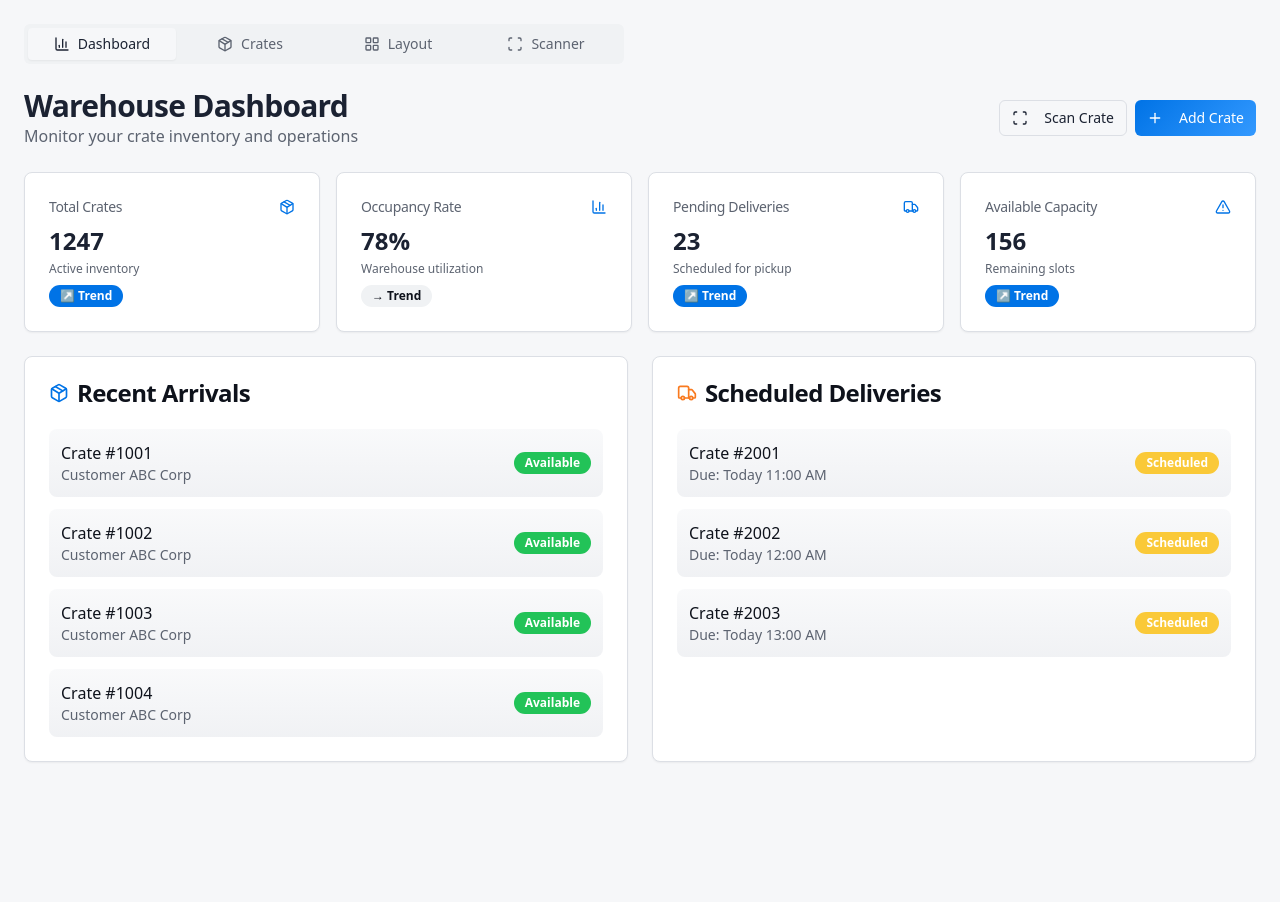
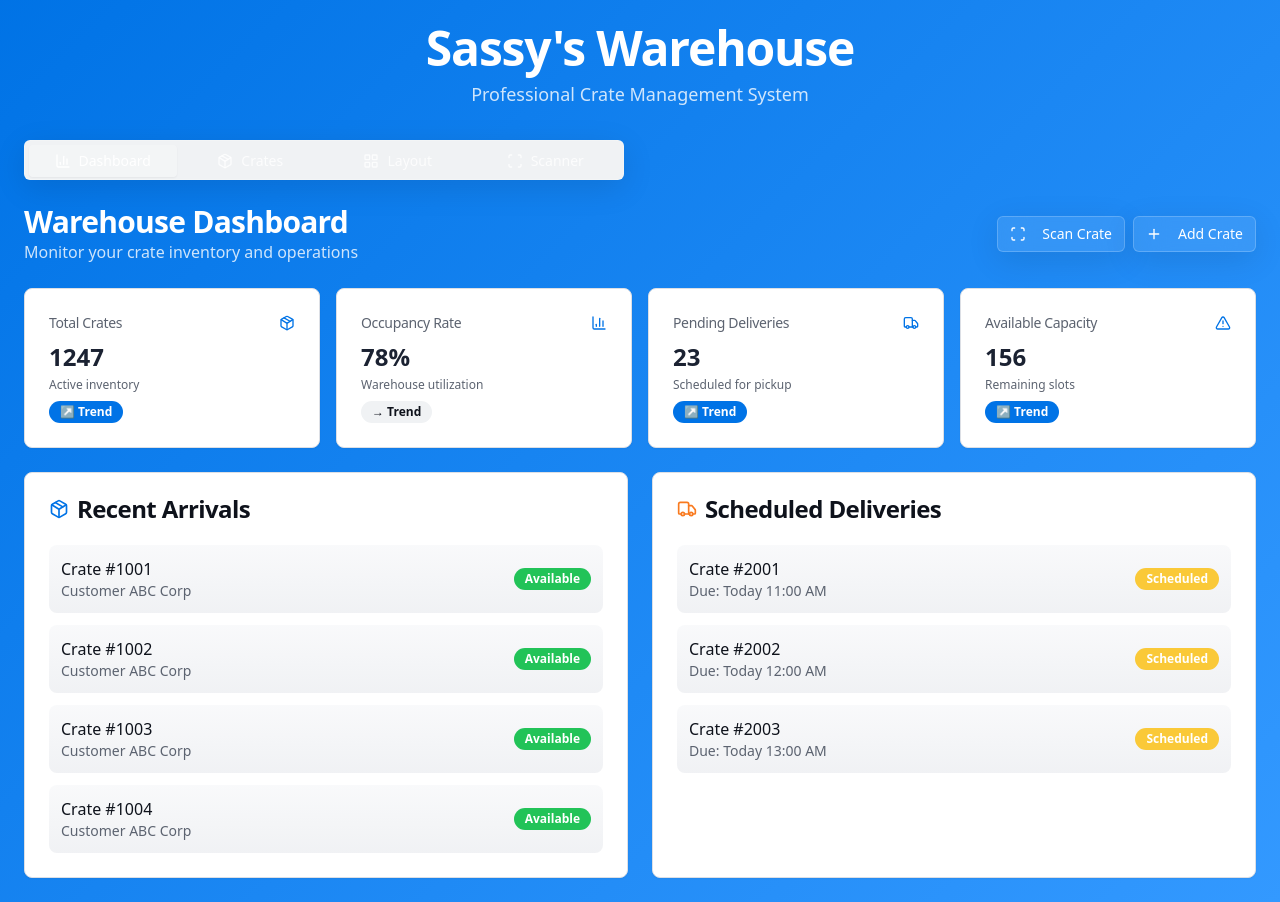
Before and after one commit to 911Sowhat/crate-guardian-ai, a React (Vite) app: page / in a window 1280 px wide. Before the commit the page ends 800 px from the top, so only its background shows below. Built offline with nearby package versions, Linux system fonts and the light colour scheme.

Commit message:
Update app name and style

```diff
--- a/src/components/Dashboard.tsx
+++ b/src/components/Dashboard.tsx
@@ -41,15 +41,15 @@ export default function Dashboard({ stats }: DashboardProps) {
       {/* Header */}
       <div className="flex items-center justify-between">
         <div>
-          <h1 className="text-3xl font-bold text-foreground">Warehouse Dashboard</h1>
-          <p className="text-muted-foreground">Monitor your crate inventory and operations</p>
+          <h1 className="text-3xl font-bold text-white">Warehouse Dashboard</h1>
+          <p className="text-white/80">Monitor your crate inventory and operations</p>
         </div>
         <div className="flex gap-2">
-          <Button variant="outline" size="sm">
+          <Button variant="glass" size="sm">
             <Scan className="h-4 w-4 mr-2" />
             Scan Crate
           </Button>
-          <Button className="bg-gradient-primary" size="sm">
+          <Button variant="glass" size="sm">
             <Plus className="h-4 w-4 mr-2" />
             Add Crate
           </Button>
--- a/src/components/ui/button.tsx
+++ b/src/components/ui/button.tsx
@@ -18,6 +18,7 @@ const buttonVariants = cva(
           "bg-secondary text-secondary-foreground hover:bg-secondary/80",
         ghost: "hover:bg-accent hover:text-accent-foreground",
         link: "text-primary underline-offset-4 hover:underline",
+        glass: "glass-button text-white border-white/20 hover:border-white/30",
       },
       size: {
         default: "h-10 px-4 py-2",
--- a/src/index.css
+++ b/src/index.css
@@ -83,6 +83,12 @@
     /* Animations */
     --transition-base: all 0.2s cubic-bezier(0.4, 0, 0.2, 1);
     --transition-smooth: all 0.3s cubic-bezier(0.4, 0, 0.2, 1);
+
+    /* Glass morphism effects */
+    --glass-bg: rgba(255, 255, 255, 0.1);
+    --glass-border: rgba(255, 255, 255, 0.2);
+    --glass-shadow: 0 8px 32px rgba(0, 0, 0, 0.1);
+    --glass-backdrop: blur(16px);
 
     /* Sidebar tokens */
     --sidebar-background: var(--neutral-50);
@@ -202,4 +208,27 @@
   .bg-gradient-subtle {
     background: var(--gradient-subtle);
   }
+
+  /* Glass morphism effects */
+  .glass-button {
+    background: var(--glass-bg);
+    border: 1px solid var(--glass-border);
+    backdrop-filter: var(--glass-backdrop);
+    box-shadow: var(--glass-shadow);
+    transition: var(--transition-smooth);
+  }
+
+  .glass-button:hover {
+    background: rgba(255, 255, 255, 0.15);
+    border-color: rgba(255, 255, 255, 0.3);
+    transform: translateY(-1px);
+    box-shadow: 0 12px 40px rgba(0, 0, 0, 0.15);
+  }
+
+  .glass-card {
+    background: var(--glass-bg);
+    border: 1px solid var(--glass-border);
+    backdrop-filter: var(--glass-backdrop);
+    box-shadow: var(--glass-shadow);
+  }
 }
--- a/src/pages/Index.tsx
+++ b/src/pages/Index.tsx
@@ -141,23 +141,31 @@ const Index = () => {
   };
 
   return (
-    <div className="min-h-screen bg-background">
+    <div className="min-h-screen bg-gradient-primary">
       <div className="container mx-auto p-6">
+        {/* Main Header */}
+        <div className="text-center mb-8">
+          <h1 className="text-5xl font-bold text-white mb-2 tracking-tight">
+            Sassy's Warehouse
+          </h1>
+          <p className="text-white/80 text-lg">Professional Crate Management System</p>
+        </div>
+
         <Tabs value={activeTab} onValueChange={setActiveTab} className="space-y-6">
-          <TabsList className="grid w-full grid-cols-4 lg:w-[600px]">
-            <TabsTrigger value="dashboard" className="flex items-center gap-2">
+          <TabsList className="grid w-full grid-cols-4 lg:w-[600px] glass-card p-1">
+            <TabsTrigger value="dashboard" className="flex items-center gap-2 text-white/80 data-[state=active]:bg-white/20 data-[state=active]:text-white">
               <BarChart3 className="h-4 w-4" />
               Dashboard
             </TabsTrigger>
-            <TabsTrigger value="crates" className="flex items-center gap-2">
+            <TabsTrigger value="crates" className="flex items-center gap-2 text-white/80 data-[state=active]:bg-white/20 data-[state=active]:text-white">
               <Package className="h-4 w-4" />
               Crates
             </TabsTrigger>
-            <TabsTrigger value="layout" className="flex items-center gap-2">
+            <TabsTrigger value="layout" className="flex items-center gap-2 text-white/80 data-[state=active]:bg-white/20 data-[state=active]:text-white">
               <LayoutGrid className="h-4 w-4" />
               Layout
             </TabsTrigger>
-            <TabsTrigger value="scanner" className="flex items-center gap-2">
+            <TabsTrigger value="scanner" className="flex items-center gap-2 text-white/80 data-[state=active]:bg-white/20 data-[state=active]:text-white">
               <Scan className="h-4 w-4" />
               Scanner
             </TabsTrigger>
@@ -186,7 +194,7 @@ const Index = () => {
                   className="pl-10"
                 />
               </div>
-              <Button variant="outline">
+              <Button variant="glass">
                 <Filter className="h-4 w-4 mr-2" />
                 Filter
               </Button>
```
